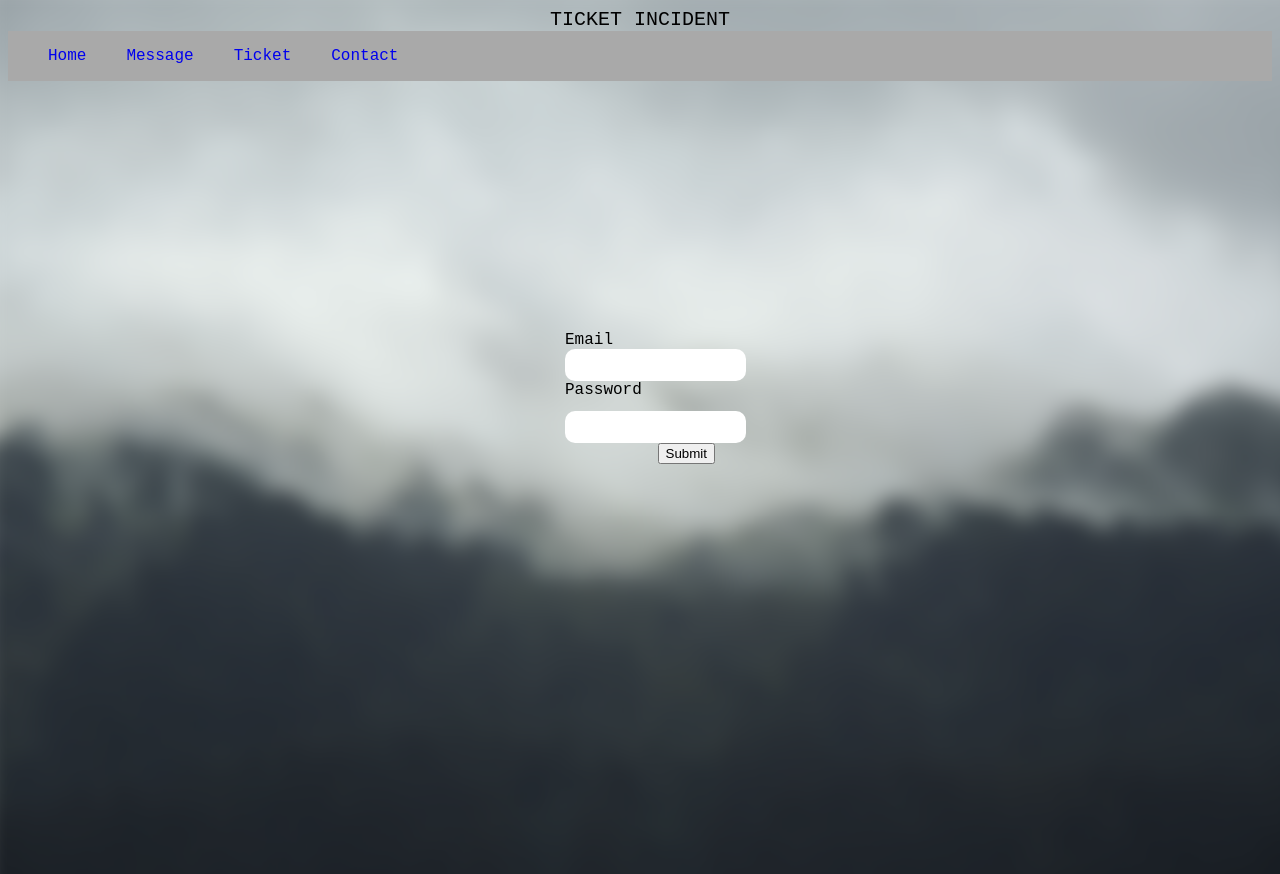
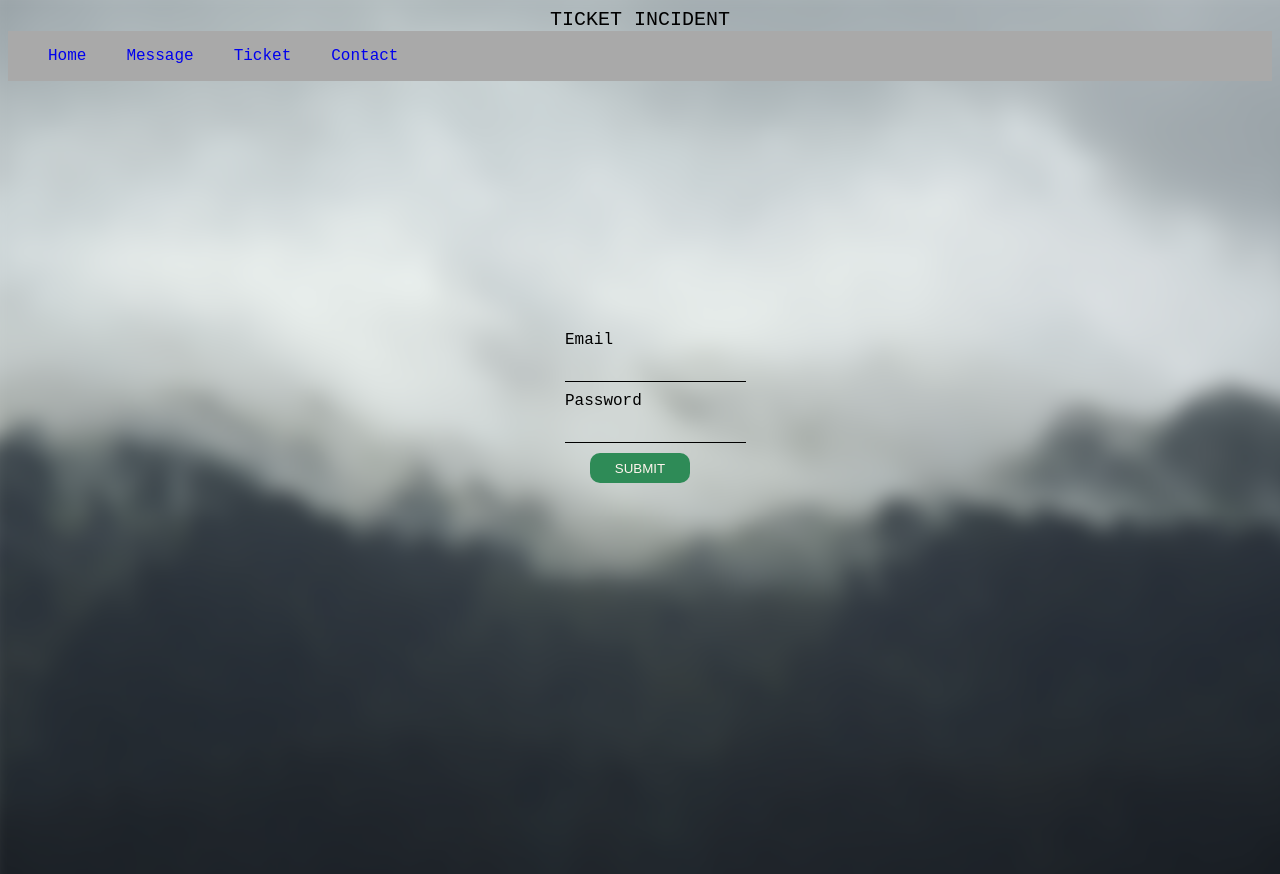
Before and after one commit to nuagedan100/Angular_Ticket_Incident, an Angular app: page / in a window 1280 px wide. Shown: the top 874 px of the page. Built offline with nearby package versions, Linux system fonts and the light colour scheme.

Commit message:
css updated

```diff
--- a/src/app/app.component.css
+++ b/src/app/app.component.css
@@ -29,12 +29,20 @@ ul {
 
 
 /*
-a:visited {}
-a:active {}
+
+
 */
 
+a:active {
+    color: seashell;
+}
+
 a:hover {
-    color: brown;
+    color: red;
+}
+
+a:visited {
+    color: seashell;
 }
 
 a {
@@ -63,35 +71,47 @@ span {
 .label {
     display: block;
     float: left;
+    width: 100px;
 }
 
 .input_login {
     display: block;
     float: left;
+    outline: none;
+    height: 30px;
+    border-bottom: 1px solid #000;
+    border-top: none;
+    border-left: none;
+    border-right: none;
+    background: none;
+    margin-bottom: 10px;
+}
+
+.input_password {
+    display: block;
+    float: left;
+    outline: none;
+    height: 30px;
+    border-top: none;
+    border-left: none;
+    border-right: none;
+    border-bottom: 1px solid #000;
+    background: none;
+    margin-bottom: 10px;
+}
+
+.submit {
+    display: block;
+    margin: 0 auto;
+    background: seagreen;
+    border: none;
+    width: 100px;
+    height: 30px;
+    color: seashell;
     border-radius: 10px;
     -webkit-border-radius: 10px;
     -moz-border-radius: 10px;
     -ms-border-radius: 10px;
     -o-border-radius: 10px;
-    border: none;
-    outline: none;
-    height: 30px;
+    text-transform: uppercase;
 }
-
-.input_password {
-    display: block;
-    float: left;
-    border-radius: 10px;
-    -webkit-border-radius: 10px;
-    -moz-border-radius: 10px;
-    -ms-border-radius: 10px;
-    -o-border-radius: 10px;
-    border: none;
-    outline: none;
-    height: 30px;
-}
-
-.submit {
-    display: block;
-    float: right;
-}
--- a/src/app/app.component.html
+++ b/src/app/app.component.html
@@ -12,7 +12,7 @@
             <div class="form " (submit)="onSubmit()">
                 <label for=" " class="label">Email</label>
                 <input type="text " class="input_login" [(ngModel)]="login" ng-model="control" ng-change="control()">
-                <label for=" " class="input_password">Password</label>
+                <label for=" ">Password</label>
                 <input type="text " class="input_password" [(ngModel)]="password">
                 <input type="submit" class="submit">
                 <span>{{login}}</span>
```
